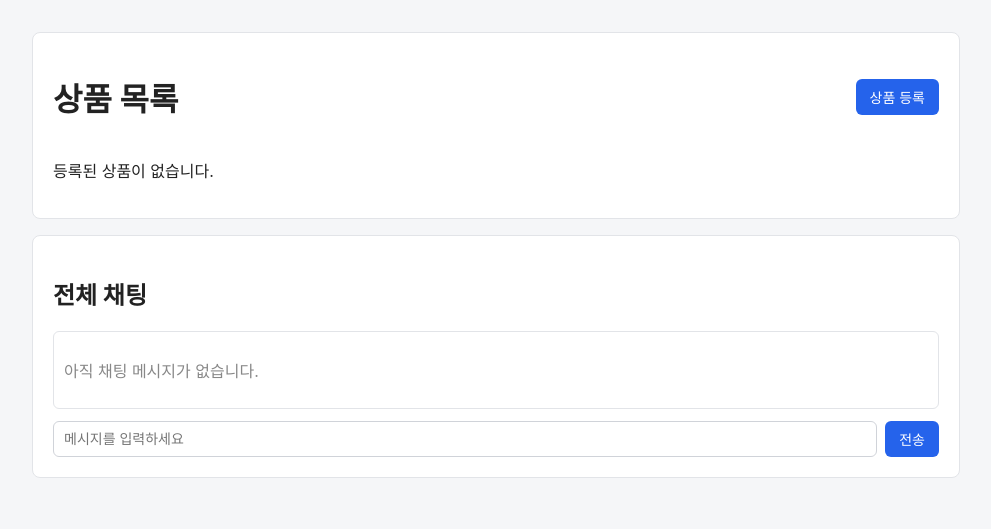
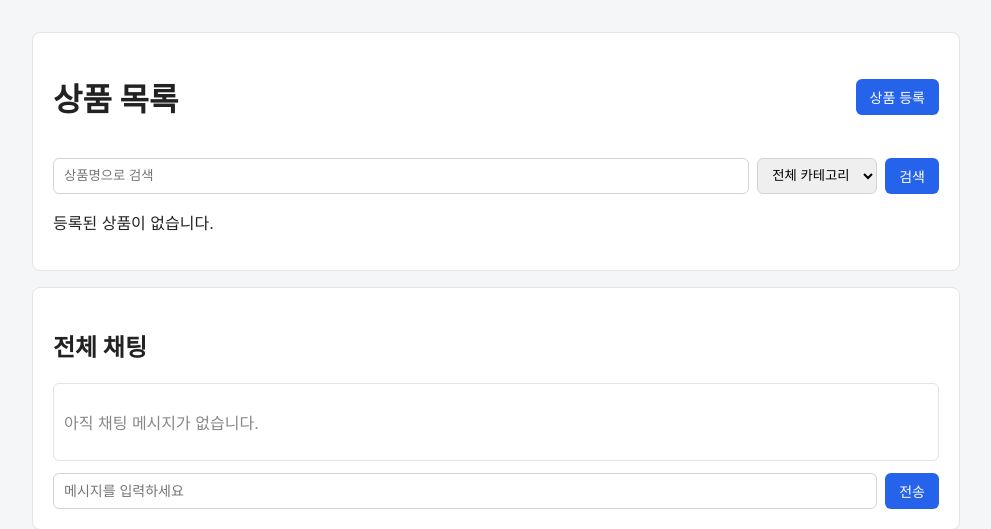
Before and after one commit to Y0ngC1oud/secure_coding_junggo, a Flask app: page /products/ in a window 1280 px wide. Shown: the part 53-582 px from the top of the page, without its empty margins (144-1135 px from the left). Run offline with Flask 3, Linux system fonts and the light colour scheme; the visitor is signed in with stand-in values (Sample User, id 1); some libraries are stand-ins or nearby versions.

Commit message:
feat: 상품 검색 기능 추가
- 상품 목록 페이지에 키워드/카테고리 검색 폼 추가
- 활성 상품만 검색 대상으로 포함, 결과 없을 시 안내 문구 표시

```diff
--- a/app/products/routes.py
+++ b/app/products/routes.py
@@ -1,26 +1,41 @@
 import os
 import uuid
 
-from flask import Blueprint, abort, current_app, flash, redirect, render_template, url_for
+from flask import Blueprint, abort, current_app, flash, redirect, render_template, request, url_for
 from flask_login import current_user, login_required
 
 from ..chat.forms import MessageForm
 from ..extensions import db
 from ..models import Message, Product
-from .forms import ProductForm
+from .forms import CATEGORY_CHOICES, ProductForm
 
 products_bp = Blueprint("products", __name__, url_prefix="/products")
 
 
 @products_bp.route("/")
 def list_products():
-    products = Product.query.filter_by(status="active").order_by(Product.created_at.desc()).all()
+    keyword = request.args.get("q", "").strip()
+    category = request.args.get("category", "").strip()
+
+    query = Product.query.filter_by(status="active")
+    if keyword:
+        query = query.filter(Product.name.ilike(f"%{keyword}%"))
+    if category:
+        query = query.filter_by(category=category)
+
+    products = query.order_by(Product.created_at.desc()).all()
     messages = (
         Message.query.filter_by(receiver_id=None).order_by(Message.created_at.asc()).limit(50).all()
     )
     chat_form = MessageForm()
     return render_template(
-        "products/list.html", products=products, messages=messages, chat_form=chat_form
+        "products/list.html",
+        products=products,
+        messages=messages,
+        chat_form=chat_form,
+        categories=CATEGORY_CHOICES,
+        keyword=keyword,
+        selected_category=category,
     )
 
 
--- a/app/templates/products/list.html
+++ b/app/templates/products/list.html
@@ -8,12 +8,25 @@
         <a class="btn" href="{{ url_for('products.create_product') }}">상품 등록</a>
       {% endif %}
     </div>
+    <form method="get" action="{{ url_for('products.list_products') }}" style="display:flex;gap:8px;margin:16px 0;">
+      <input type="text" name="q" value="{{ keyword }}" placeholder="상품명으로 검색" style="flex:1;padding:8px 10px;border:1px solid #d0d3d9;border-radius:6px;">
+      <select name="category" style="padding:8px 10px;border:1px solid #d0d3d9;border-radius:6px;">
+        <option value="" {% if not selected_category %}selected{% endif %}>전체 카테고리</option>
+        {% for value, label in categories %}
+          <option value="{{ value }}" {% if selected_category == value %}selected{% endif %}>{{ label }}</option>
+        {% endfor %}
+      </select>
+      <button class="btn" type="submit">검색</button>
+    </form>
+
     {% if products %}
       <ul>
         {% for product in products %}
           <li><a href="{{ url_for('products.detail_product', product_id=product.id) }}">{{ product.name }}</a></li>
         {% endfor %}
       </ul>
+    {% elif keyword or selected_category %}
+      <p>검색 결과가 없습니다.</p>
     {% else %}
       <p>등록된 상품이 없습니다.</p>
     {% endif %}
```
